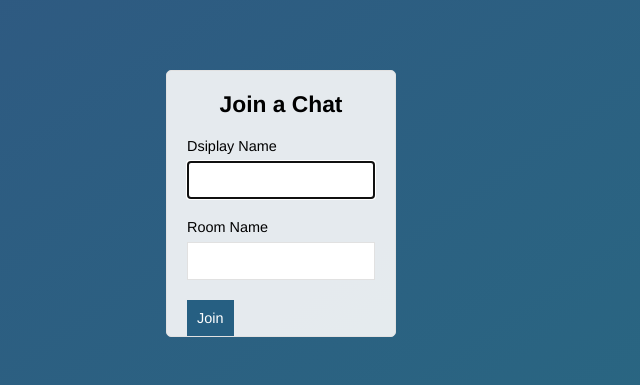
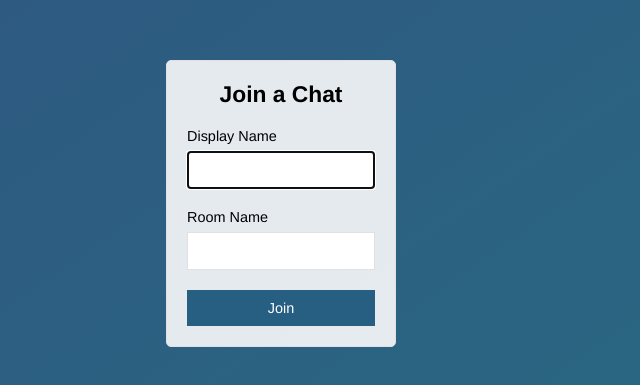
Before and after one commit to stockhuman/C263-Node-demo, a website: page public/index.html in a window 1280 px wide. Shown: the part 197-582 px from the top of the page, without its empty margins (359-999 px from the left). Drawn offline with Linux system fonts and the light colour scheme.

Commit message:
Client-side cleanup from original code

```diff
--- a/public/index.html
+++ b/public/index.html
@@ -14,15 +14,15 @@
 				<h3>Join a Chat</h3>
 			</div>
 			<div class="form-field">
-				<label>Dsiplay Name</label>
+				<label>Display Name</label>
 				<input type="text" name="name" autofocus>
 			</div>
 			<div class="form-field">
 				<label>Room Name</label>
 				<input type="text" name="room">
 			</div>
-			<div class="form-field"></div>
-				<button>Join</button>
+			<div class="form-field"><button>Join</button></div>
+
 		</form>
 	</div>
 
```
